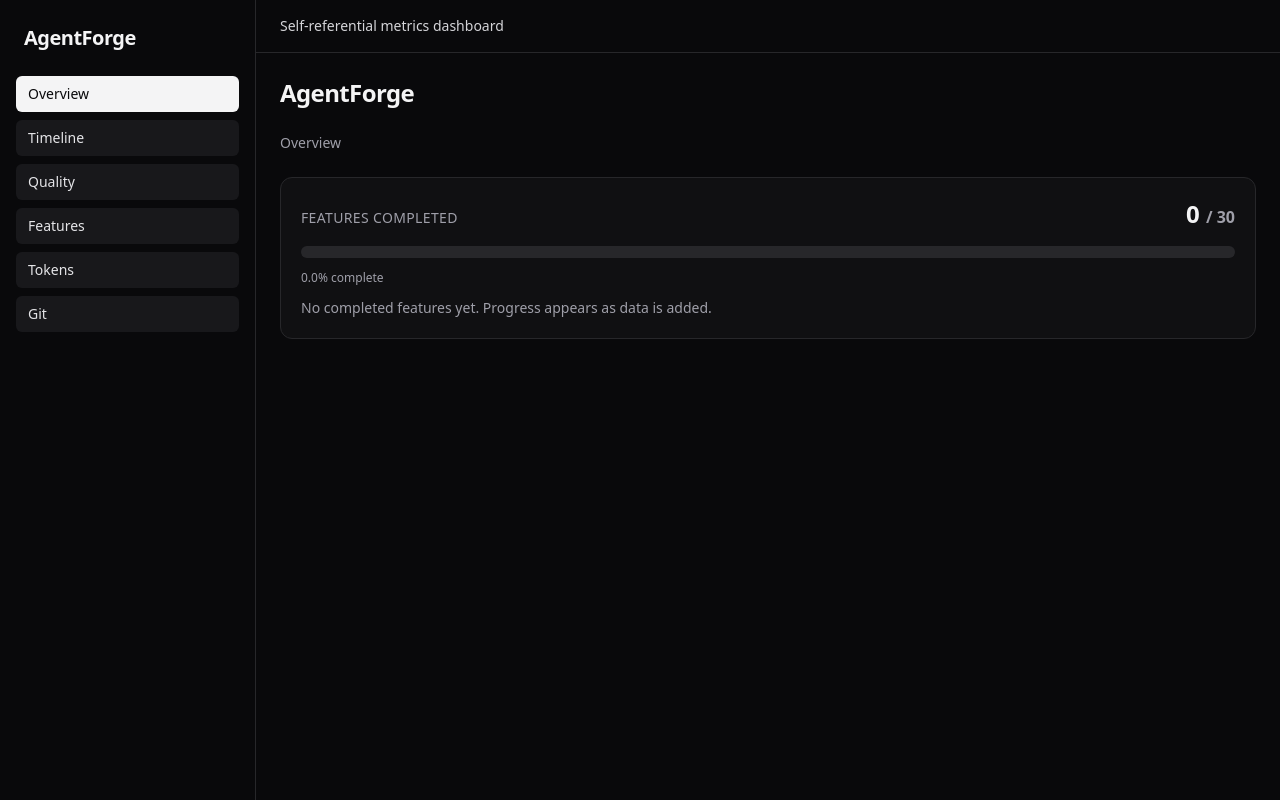
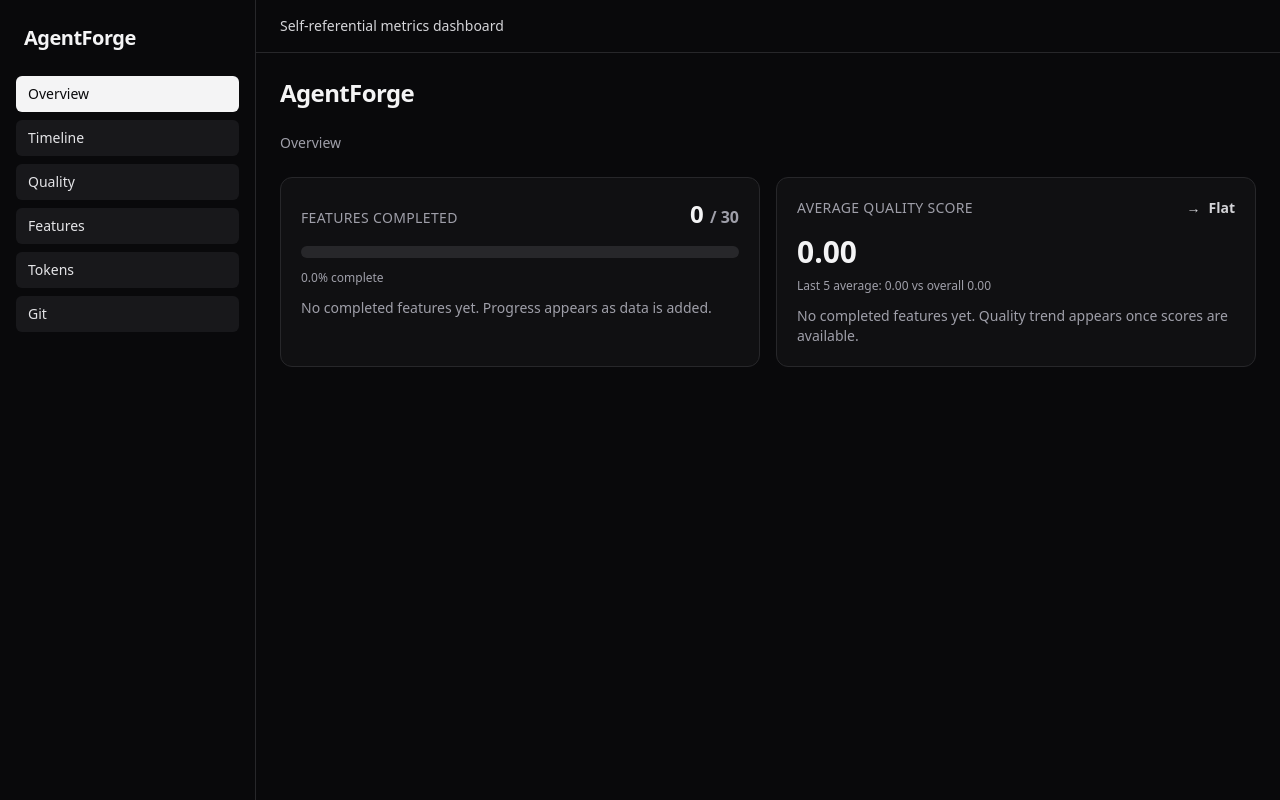
Before and after one commit to bshyong158/AgentForge, a Next.js app: page / in a window 1280 px wide. Built offline with nearby package versions, Linux system fonts and the light colour scheme.

Commit message:
feat(#6): Stat card showing average quality score across all completed (score: 9/10, 1 attempts)

```diff
--- a/feature_list.json
+++ b/feature_list.json
@@ -40,7 +40,7 @@
     "category": "cards",
     "description": "Stat card showing average quality score across all completed features with a trend arrow (up if last 5 scores above overall average, down if below, flat if equal)",
     "verify": "Score calculates correctly from metrics.json, arrow direction matches trend logic",
-    "passes": false
+    "passes": true
   },
   {
     "id": 7,
--- a/src/app/page.tsx
+++ b/src/app/page.tsx
@@ -1,3 +1,4 @@
+import { AverageQualityCard } from "../components/AverageQualityCard";
 import { FeatureCompletionCard } from "../components/FeatureCompletionCard";
 
 export default function OverviewPage() {
@@ -5,7 +6,10 @@
     <section className="space-y-6">
       <h2 className="text-2xl font-semibold tracking-tight">AgentForge</h2>
       <p className="text-sm text-zinc-400">Overview</p>
-      <FeatureCompletionCard />
+      <div className="grid gap-4 md:grid-cols-2">
+        <FeatureCompletionCard />
+        <AverageQualityCard />
+      </div>
     </section>
   );
 }
--- /dev/null
+++ b/src/components/AverageQualityCard.tsx
@@ -0,0 +1,123 @@
+"use client";
+
+import { useMemo } from "react";
+import { type MetricsFeature, useMetrics } from "../hooks/useMetrics";
+
+type TrendDirection = "up" | "down" | "flat";
+
+interface TrendVisual {
+  symbol: string;
+  label: string;
+  className: string;
+}
+
+const TREND_VISUALS: Record<TrendDirection, TrendVisual> = {
+  up: {
+    symbol: "↑",
+    label: "Up",
+    className: "text-emerald-300",
+  },
+  down: {
+    symbol: "↓",
+    label: "Down",
+    className: "text-rose-300",
+  },
+  flat: {
+    symbol: "→",
+    label: "Flat",
+    className: "text-zinc-300",
+  },
+};
+
+function toTimestamp(value: string): number {
+  const timestamp = Date.parse(value);
+  return Number.isFinite(timestamp) ? timestamp : 0;
+}
+
+function getCompletedFeatures(features: MetricsFeature[]): MetricsFeature[] {
+  return features
+    .filter((feature) => feature.status === "passed")
+    .sort((a, b) => toTimestamp(a.completed_at) - toTimestamp(b.completed_at));
+}
+
+function getAverage(values: number[]): number {
+  if (values.length === 0) {
+    return 0;
+  }
+
+  const total = values.reduce((sum, value) => sum + value, 0);
+  return total / values.length;
+}
+
+function getTrendDirection(overallAverage: number, lastFiveAverage: number): TrendDirection {
+  if (lastFiveAverage > overallAverage) {
+    return "up";
+  }
+
+  if (lastFiveAverage < overallAverage) {
+    return "down";
+  }
+
+  return "flat";
+}
+
+export function AverageQualityCard() {
+  const { data, isLoading, error } = useMetrics();
+
+  const { hasCompletedFeatures, overallAverage, lastFiveAverage, trendDirection } = useMemo(() => {
+    const completedFeatures = getCompletedFeatures(data.features);
+
+    if (completedFeatures.length === 0) {
+      return {
+        hasCompletedFeatures: false,
+        overallAverage: 0,
+        lastFiveAverage: 0,
+        trendDirection: "flat" as const,
+      };
+    }
+
+    const overall = getAverage(completedFeatures.map((feature) => feature.final_score));
+    const lastFive = getAverage(
+      completedFeatures
+        .slice(-5)
+        .map((feature) => feature.final_score),
+    );
+
+    return {
+      hasCompletedFeatures: true,
+      overallAverage: overall,
+      lastFiveAverage: lastFive,
+      trendDirection: getTrendDirection(overall, lastFive),
+    };
+  }, [data.features]);
+
+  const trendVisual = TREND_VISUALS[trendDirection];
+
+  return (
+    <section
+      className="rounded-xl border border-zinc-800 bg-zinc-900/50 p-5"
+      aria-label="Average quality score"
+    >
+      <div className="mb-4 flex items-start justify-between gap-3">
+        <h3 className="text-sm font-medium uppercase tracking-wide text-zinc-400">Average quality score</h3>
+        <div className={`flex items-center gap-2 text-sm font-semibold ${trendVisual.className}`}>
+          <span aria-hidden="true">{trendVisual.symbol}</span>
+          <span>{trendVisual.label}</span>
+        </div>
+      </div>
+
+      <p className="text-3xl font-semibold tabular-nums text-zinc-100">{overallAverage.toFixed(2)}</p>
+      <p className="mt-2 text-xs text-zinc-400">
+        Last 5 average: {lastFiveAverage.toFixed(2)} vs overall {overallAverage.toFixed(2)}
+      </p>
+
+      {isLoading && <p className="mt-3 text-sm text-zinc-400">Loading metrics...</p>}
+      {!isLoading && error && <p className="mt-3 text-sm text-amber-300">Using empty metrics data.</p>}
+      {!isLoading && !hasCompletedFeatures && (
+        <p className="mt-3 text-sm text-zinc-400">
+          No completed features yet. Quality trend appears once scores are available.
+        </p>
+      )}
+    </section>
+  );
+}
```
Also changed, not shown: claude-progress.txt.
